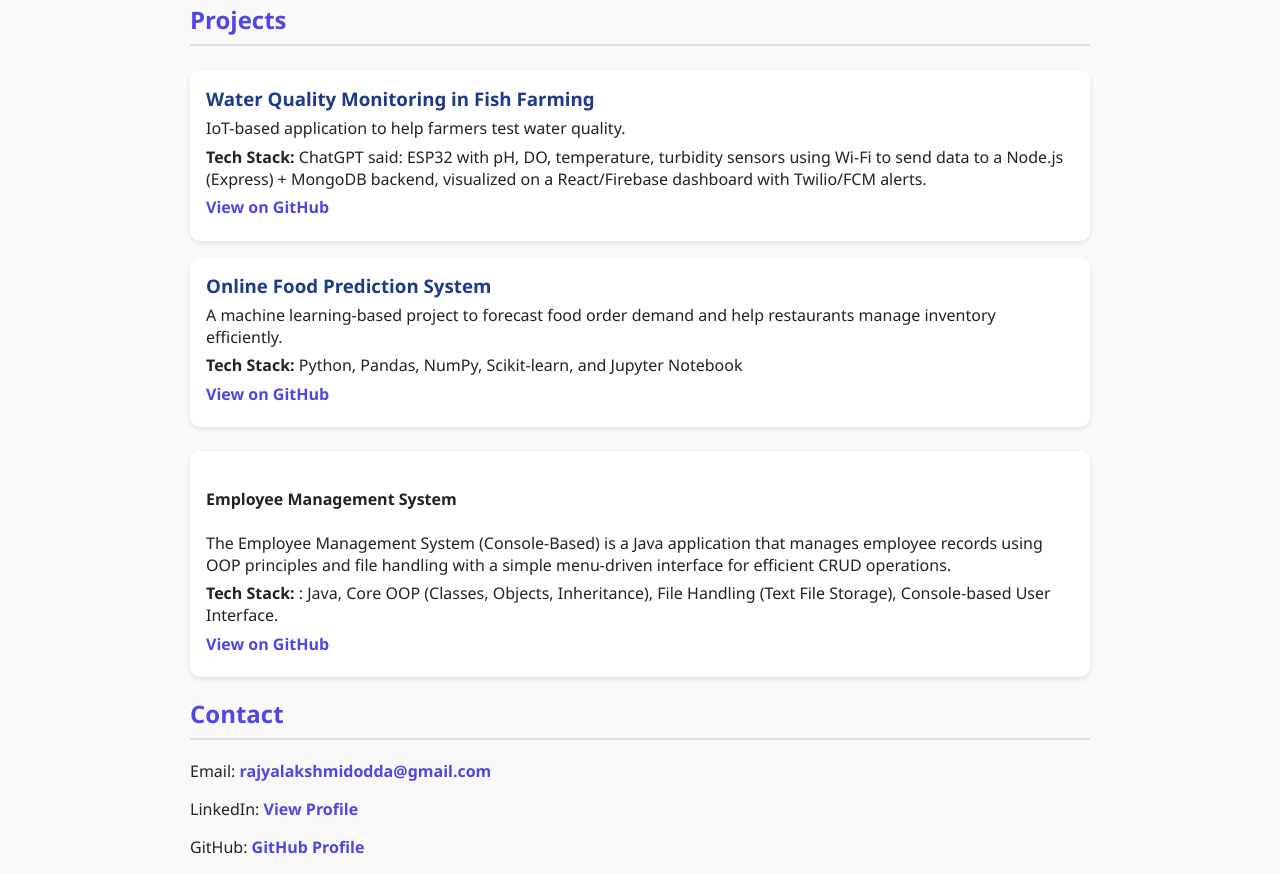
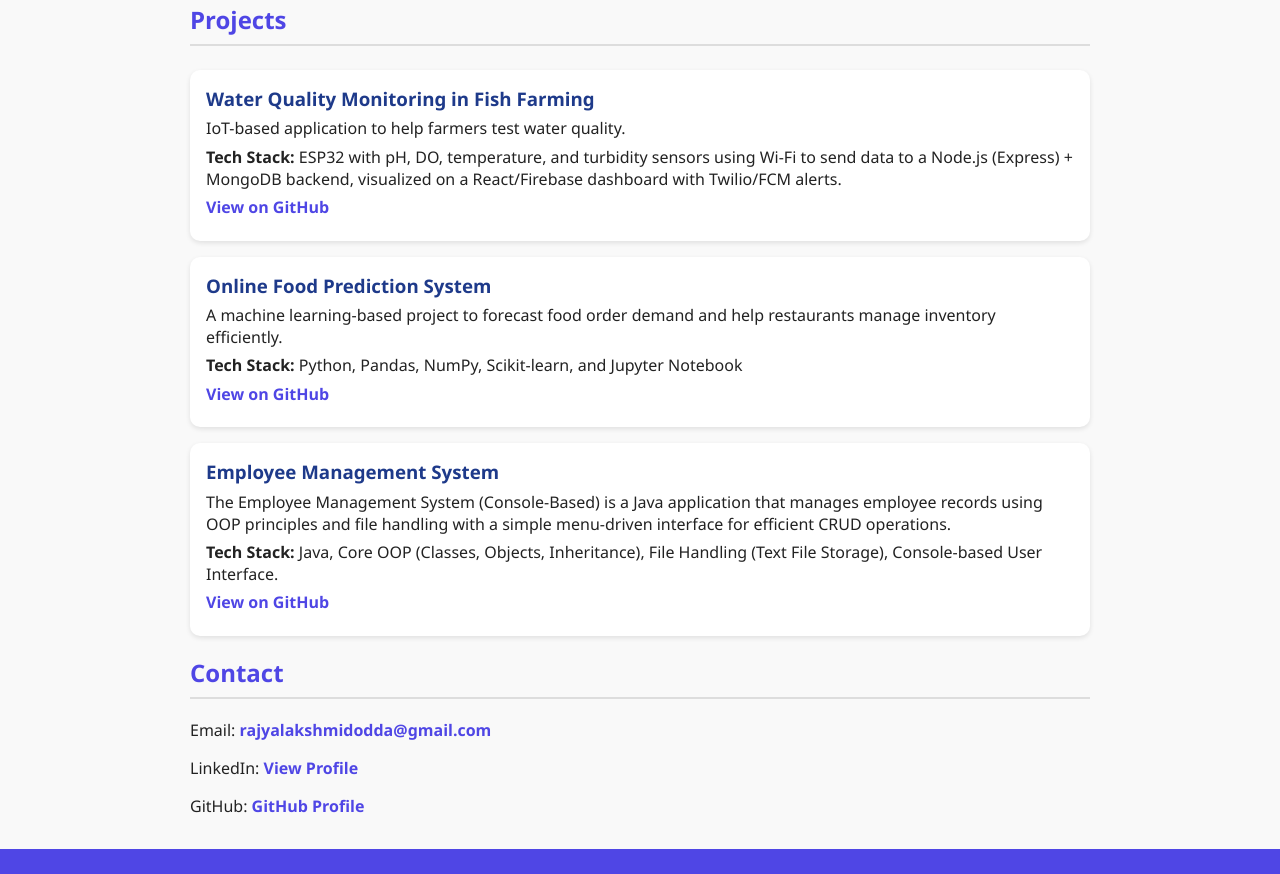
Before and after one commit to Rajyalakshmidodda/rajyalakshmi-portfolio, a plain HTML site: page index.html in a window 1280 px wide. Shown: the part 507-1381 px from the top of the page. Drawn offline with Linux system fonts and the light colour scheme.

Commit message:
Update index.html
Improved structure and content of index.html — added new sections, fixed layout issues, and updated metadata for better readability and performance.

```diff
--- a/index.html
+++ b/index.html
@@ -111,30 +111,22 @@
     <div class="projects">
       <div class="project">
         <h3>Water Quality Monitoring in Fish Farming</h3>
-        <p>
-          IoT-based application to help farmers test water quality.
-        </p>
-        <p><strong>Tech Stack:</strong> ChatGPT said:
-
-ESP32 with pH, DO, temperature, turbidity sensors using Wi-Fi to send data to a Node.js (Express) + MongoDB backend, visualized on a React/Firebase dashboard with Twilio/FCM alerts.</p>
+        <p>IoT-based application to help farmers test water quality.</p>
+        <p><strong>Tech Stack:</strong> ESP32 with pH, DO, temperature, and turbidity sensors using Wi-Fi to send data to a Node.js (Express) + MongoDB backend, visualized on a React/Firebase dashboard with Twilio/FCM alerts.</p>
         <p><a href="https://github.com/RajyaLakshmi2004" target="_blank">View on GitHub</a></p>
       </div>
 
       <div class="project">
         <h3>Online Food Prediction System</h3>
-        <p>
-           A machine learning-based project to forecast food order demand and help restaurants manage inventory efficiently.
-        </p>
+        <p>A machine learning-based project to forecast food order demand and help restaurants manage inventory efficiently.</p>
         <p><strong>Tech Stack:</strong> Python, Pandas, NumPy, Scikit-learn, and Jupyter Notebook</p>
         <p><a href="https://github.com/RajyaLakshmi2004" target="_blank">View on GitHub</a></p>
       </div>
-      <div class="projects">
+
       <div class="project">
-        <h4>Employee Management System</h4>
-        <p>
-          The Employee Management System (Console-Based) is a Java application that manages employee records using OOP principles and file handling with a simple menu-driven interface for efficient CRUD operations.
-        </p>
-        <p><strong>Tech Stack:</strong> : Java, Core OOP (Classes, Objects, Inheritance), File Handling (Text File Storage), Console-based User Interface.</p>
+        <h3>Employee Management System</h3>
+        <p>The Employee Management System (Console-Based) is a Java application that manages employee records using OOP principles and file handling with a simple menu-driven interface for efficient CRUD operations.</p>
+        <p><strong>Tech Stack:</strong> Java, Core OOP (Classes, Objects, Inheritance), File Handling (Text File Storage), Console-based User Interface.</p>
         <p><a href="https://github.com/RajyaLakshmi2004" target="_blank">View on GitHub</a></p>
       </div>
     </div>
```
